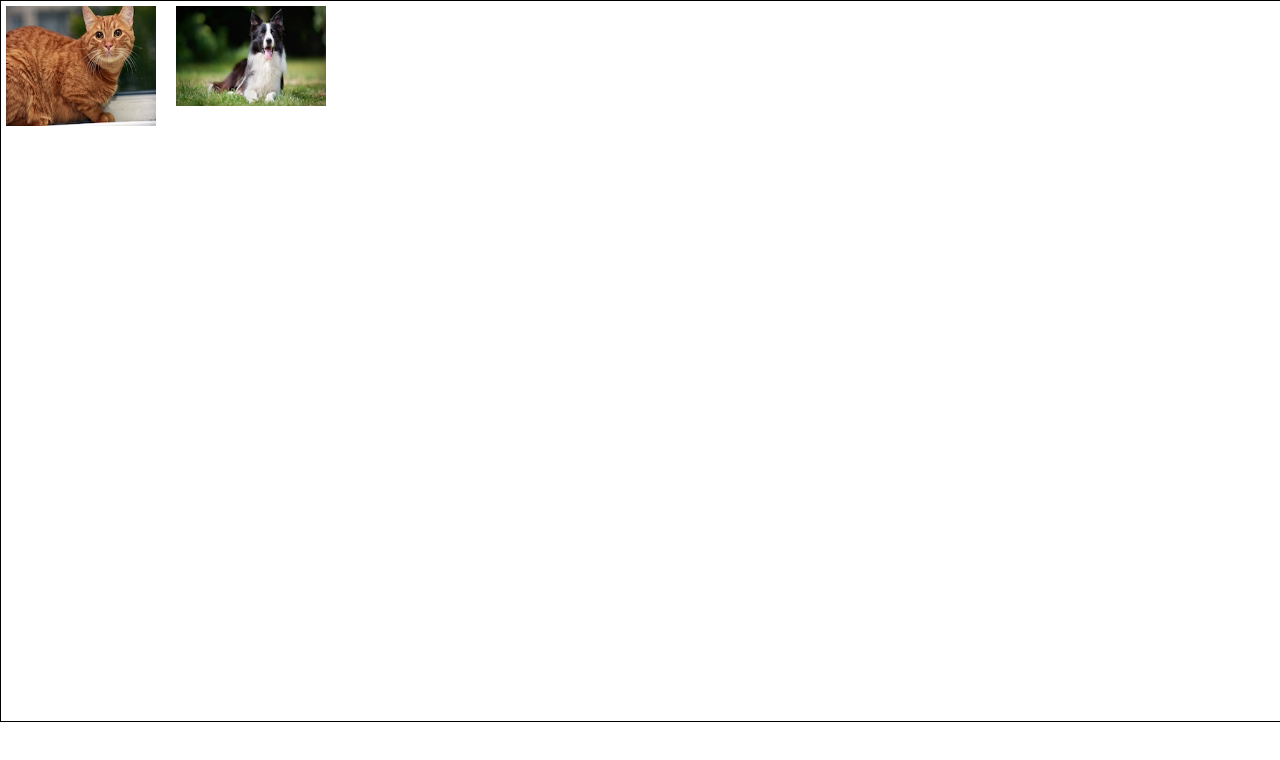
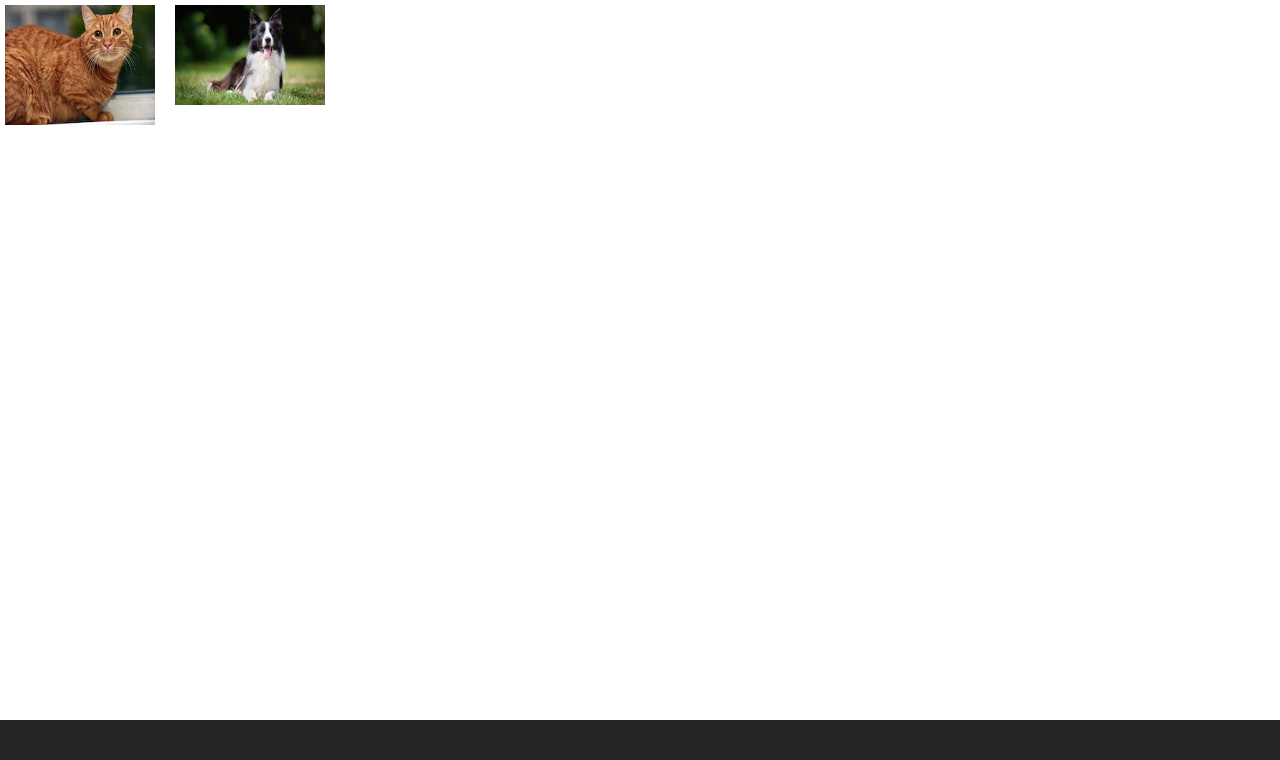
Before and after one commit to ljones87/canvas-project, a website: page index.html in a window 1280 px wide. Drawn offline with Linux system fonts and the light colour scheme.

Commit message:
feat - add readme, clean up files

```diff
--- a/canvas.css
+++ b/canvas.css
@@ -4,8 +4,12 @@ body {
   padding: 0 !important;
 }
 
+body {
+  background: #252424;
+}
+
 canvas {
   position: relative;
-  border: 1px solid black;
+  background: white;
   width: 100vw;
 }
--- a/script.js
+++ b/script.js
@@ -9,10 +9,6 @@ dogImage.src = 'assets/dog.png'
 
 const dogMotion = new Image()
 dogMotion.src = 'assets/dog-running.png'
-
-
-let isDragging = false
-let activeImage = null
 
 const images = [
   {
@@ -44,6 +40,8 @@ const canvasLeft = canvas.offsetLeft
 const canvasTop = canvas.offsetTop
 
 let startX, startY
+let isDragging = false
+let activeImage = null
 
 const getImageName = (image) => {
   const imageName = image.src.split('/').slice(-1)[0].split('.')[0]
@@ -104,18 +102,12 @@ const mouseMove = (e) => {
     currentImage.x = Math.max(0, Math.min(newX, canvas.width - currentImage.width));
     currentImage.y = Math.max(0, Math.min(newY, canvas.height - currentImage.height));
 
-
     drawImage()
 
     startX = mouseX
     startY = mouseY
   }
 }
-
-canvas.onmousedown = mouseDown
-canvas.onmouseup = mouseUp
-canvas.onmouseout = mouseUp
-canvas.onmousemove = mouseMove
 
 const drawImage = () => {
   ctx.clearRect(0, 0, canvas.width, canvas.height)
@@ -133,4 +125,10 @@ const drawImage = () => {
   })
 }
 
+
+canvas.onmousedown = mouseDown
+canvas.onmousemove = mouseMove
+canvas.onmouseout = mouseUp
+canvas.onmouseup = mouseUp
+
 window.onload = drawImage
```
Also changed, not shown: package.json (+1 -9 lines), README.md, 1 other file.
